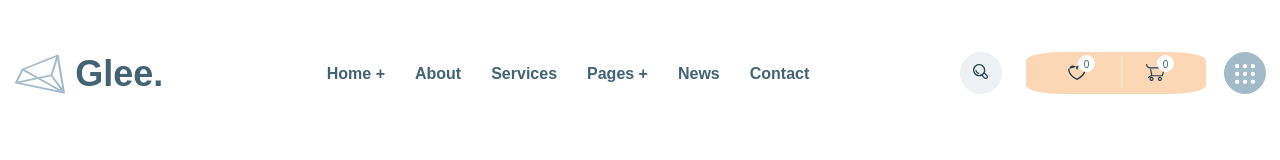
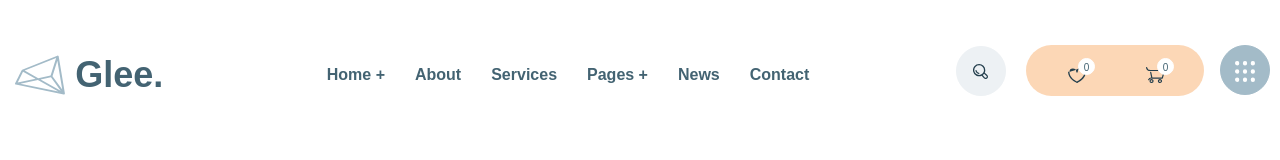
Before and after one commit to VadimMatveevskiy/Glee, a website: page app/index.html in a window 1280 px wide. Drawn offline with nearby package versions, Linux system fonts and the light colour scheme; files that its build step writes are made by us from their sources.

Commit message:
fix nav header position

```diff
--- a/app/index.html
+++ b/app/index.html
@@ -9,7 +9,7 @@
 </head>
 <body>
     <header class="header">
-        <div class="container">
+        <div class="big-container">
             <div class="header__inner">
                 <div class="logo">
                     <img class="logo__img" src="images/logo.svg" alt="logo">
--- a/app/scss/_global.scss
+++ b/app/scss/_global.scss
@@ -4,8 +4,18 @@ body{
     line-height: 30px;
     @extend %DMSans-700
 }
-.container{
+.big-container{
     max-width: 1800px;
     margin: 0 auto;
     padding: 0 15px;
 }
+.average-container{
+    max-width: 1500px;
+    margin: 0 auto;
+    padding: 0 15px;
+}
+.small-container{
+    max-width: 1200px;
+    margin: 0 auto;
+    padding: 0 15px;
+}
--- a/app/scss/style.scss
+++ b/app/scss/style.scss
@@ -34,9 +34,15 @@
 .user-nav{
     display: flex;
     margin-right: 10px;
+    align-items: center;
+    height: 60px;
     &__link{
         position: relative;
         cursor: pointer;
+    }
+    &__link-search,
+    &__link-menu{
+        margin-bottom: 7px;
     }
     &__link-cart{
         margin-left: 60px;
@@ -53,41 +59,44 @@
         position: absolute;
         z-index: -1;
         border: 1px solid #edf1f4;
-        width: 40px;
-        height: 40px;
-        top: -12px;
-        right: -14px;
+        width: 48px;
+        height: 48px;
+        top: -18px;
+        right: -18px;
         border-radius: 50%;
         background-color: #edf1f4;
     }
     &__link-menu::after{
         content: '';
         border: 1px solid #a3bbc8;
-        right: -11px;
+        top: -16px;
+        right: -15px;
         background-color: #a3bbc8;
     }
 
     &__link-heart::after{
         content: '';
         position: absolute;
-        top: -12px;
+        top: -22px;
         right: -120px;
         z-index: -1;
-        border: 0px solid #fcd7b6;
-        background-color: #fcd7b6;
+        background-image: url(../images/header-navbg.svg);
+        background-repeat: no-repeat;
         width: 180px;
-        height: 42px;
-        border-radius: 20%;
+        height: 51px;
+        // border: 0px solid #fcd7b6;
+        // background-color: #fcd7b6;
+        // border-radius: 20%;
     }
-    &__link-cart::after{
-        content: '';
-        position: absolute;
-        height: 32px;
-        width: 1px;
-        top: -8px;
-        right: 42px;
-        border-left: 1px solid #fde7d3;
-    }
+    // &__link-cart::after{
+    //     content: '';
+    //     position: absolute;
+    //     height: 32px;
+    //     width: 1px;
+    //     top: -8px;
+    //     right: 42px;
+    //     border-left: 1px solid #fde7d3;
+    // }
     &__link-num{
         position: absolute;
         font-size: 10px;
```
Also changed, not shown: app/images/header-navbg.svg (added).
